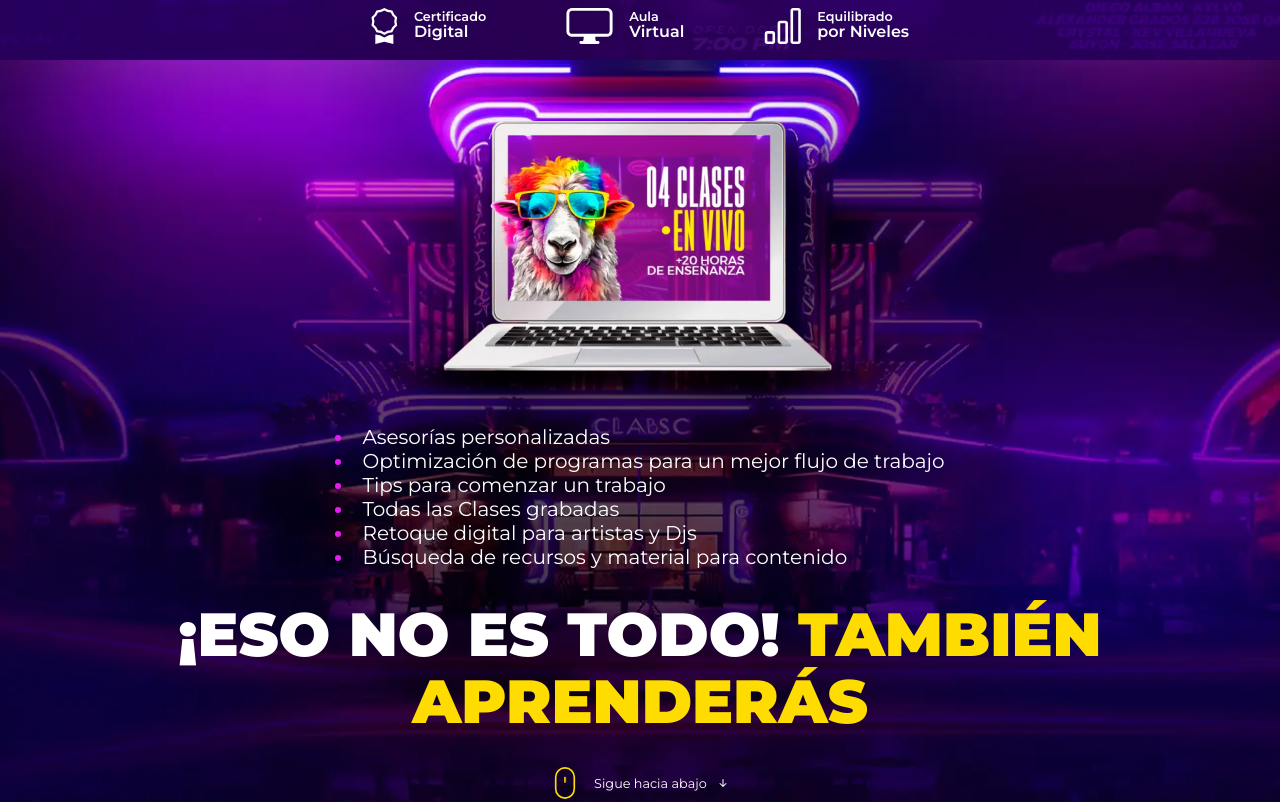
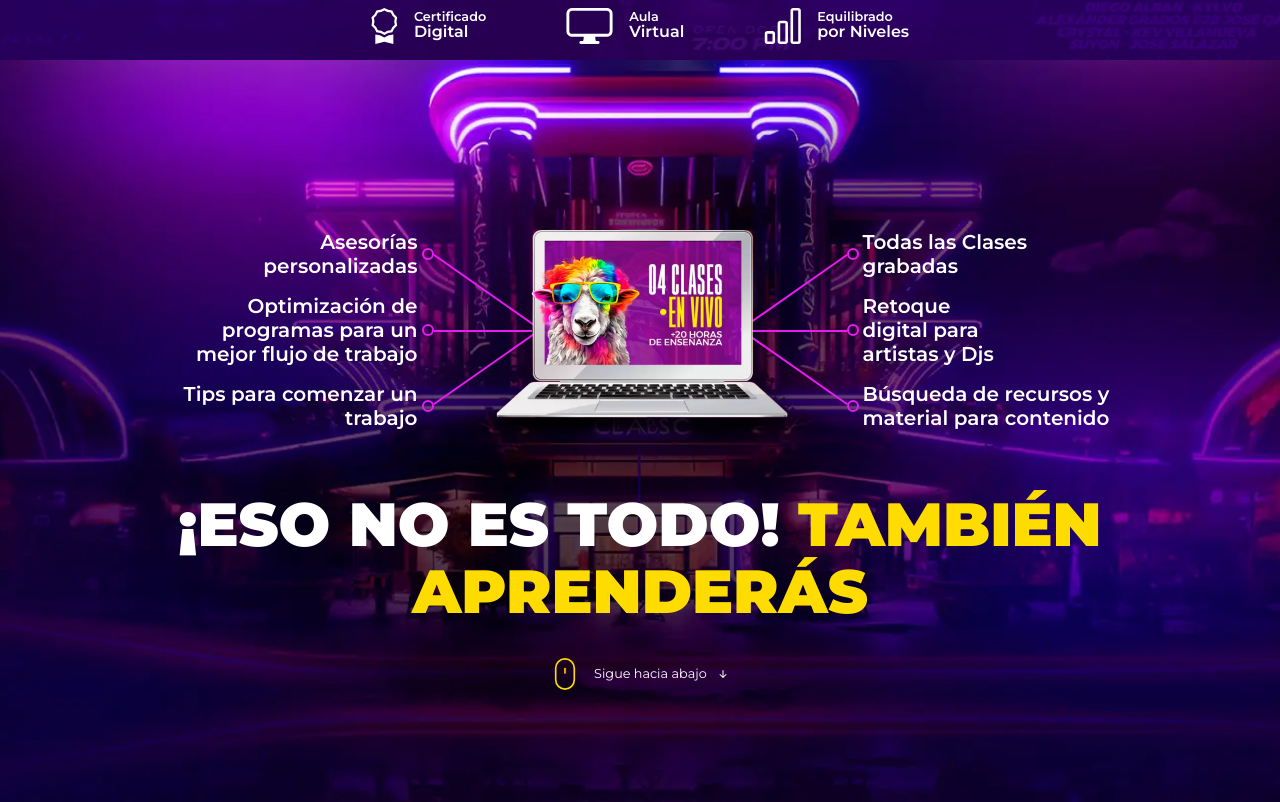
Before and after one commit to Samuel-Gom/edc-creative, a plain HTML site: page index.html in a window 1280 px wide. Shown: the part 740-1542 px from the top of the page. Drawn offline with Linux system fonts and the light colour scheme.

Commit message:
changes in styles

```diff
--- a/css/styles.css
+++ b/css/styles.css
@@ -347,7 +347,7 @@ p { text-wrap: pretty; }
 
 .about__figure {
   width: 100%;
-  max-width: 600px;
+  max-width: 500px;
 }
 
 .about__figure img {
@@ -365,6 +365,7 @@ p { text-wrap: pretty; }
   display: flex;
   flex-direction: column;
   gap: 1rem;
+  font-weight: 600;
 }
 
 .about__item {
@@ -498,9 +499,10 @@ p { text-wrap: pretty; }
   position: relative;
   display: flex;
   flex-direction: column;
-  justify-content: flex-end;
+  justify-content: center;
   width: 100%;
   max-width: 350px;
+  height: 350px;
   padding: 2rem;
   background-color: #17003B;
   border-radius: 4.8rem 0 4.8rem 0;
@@ -641,7 +643,7 @@ p { text-wrap: pretty; }
   display: flex;
   justify-content: center;
   flex-wrap: wrap;
-  gap: 1rem;
+  gap: 1rem 5rem;
 }
 
 .pricing__info-content {
@@ -665,6 +667,7 @@ p { text-wrap: pretty; }
 }
 
 .pricing__info-text {
+  width: min-content;
   font-size: var(--step--1);
   font-weight: 700;
 }
@@ -953,11 +956,77 @@ p { text-wrap: pretty; }
 
   /* SECTION ABOUT */
   .about-pro {
-    /* display: flex; */
+    position: relative;
+    display: block;
+  }
+
+  .about__figure {
+    display: block;
+    width: 450px;
+    margin-inline: auto;
   }
 
   .about-pro .about__list {
+    position: absolute;
     display: block;
+    width: 250px;
+  }
+
+  .about-pro .about__list--one,
+  .about-pro .about__list--two {
+    display: inline-flex;
+    flex-direction: column;
+    gap: 1rem;
+    list-style: none;
+  }
+
+  .about-pro .about__list--one {
+    top: 0;
+    left: -34%;
+    text-align: right;
+  }
+
+  .about__item--one {
+    position: relative;
+
+    &::after {
+      content: "";
+      position: absolute;
+      top: 50%;
+      right: -1rem;
+      display: block;
+      width: .5rem;
+      height: .5rem;
+      border-radius: 50%;
+      border: 2px solid var(--rose);
+      transform: translateY(-50%);
+    }
+  }
+
+  .about-pro .about__list--two {
+    top: 0;
+    right: -34%;
+  }
+
+  .about__item--two {
+    position: relative;
+
+    &::after {
+      content: "";
+      position: absolute;
+      top: 50%;
+      left: -1rem;
+      display: block;
+      width: .5rem;
+      height: .5rem;
+      border-radius: 50%;
+      border: 2px solid var(--rose);
+      transform: translateY(-50%);
+    }
+  }
+
+  .about__item--two:nth-child(2) {
+    width: 150px;
   }
 
   .about__container-lists {
@@ -968,17 +1037,174 @@ p { text-wrap: pretty; }
   .btn__primary--pricing { padding-inline: 3rem; }
 }
 
+@media (width >= 896px) {
+  /* SECTION ABOUT */
+  .about__figure {
+    position: relative;
+    z-index: 10;
+  }
+
+  .about-pro .about__list--one {
+    left: -45%;
+  }
+
+  .about__item--one:nth-child(1) {
+    &::before {
+      content: "";
+      position: absolute;
+      top: calc(50% + 1.3rem);
+      left: calc(100% + .6rem);
+      display: block;
+      width: 4rem;
+      border: 1px solid var(--rose);
+      transform: rotate(35deg);
+    }
+  }
+
+  .about__item--one:nth-child(2) {
+    &::before {
+      content: "";
+      position: absolute;
+      top: 50%;
+      left: calc(100% + 1rem);
+      display: block;
+      width: 3.5rem;
+      border: 1px solid var(--rose);
+    }
+  }
+
+  .about__item--one:nth-child(3) {
+    &::before {
+      content: "";
+      position: absolute;
+      top: calc(50% - 1.3rem);
+      left: calc(100% + .6rem);
+      display: block;
+      width: 4rem;
+      border: 1px solid var(--rose);
+      transform: rotate(-35deg);
+    }
+  }
+
+  .about-pro .about__list--two {
+    right: -45%;
+  }
+
+  .about__item--two:nth-child(1) {
+    &::before {
+      content: "";
+      position: absolute;
+      top: calc(50% + 1.3rem);
+      right: calc(100% + .6rem);
+      display: block;
+      width: 4rem;
+      border: 1px solid var(--rose);
+      transform: rotate(-35deg);
+    }
+  }
+
+  .about__item--two:nth-child(2) {
+    &::before {
+      content: "";
+      position: absolute;
+      top: 50%;
+      right: calc(100% + 1rem);
+      display: block;
+      width: 3.5rem;
+      border: 1px solid var(--rose);
+    }
+  }
+
+  .about__item--two:nth-child(3) {
+    &::before {
+      content: "";
+      position: absolute;
+      top: calc(50% - 1.3rem);
+      right: calc(100% + .6rem);
+      display: block;
+      width: 4rem;
+      border: 1px solid var(--rose);
+      transform: rotate(35deg);
+    }
+  }
+}
+
 @media (width >= 1024px) {
+  /* SECTION ABOUT */
+  .about-pro .about__list--one {
+    left: -55%;
+  }
+
+  .about__item--one:nth-child(1) {
+    &::before {
+      top: calc(50% + 2.3rem);
+      left: calc(100% + .25rem);
+      width: 8rem;
+      border: 1px solid var(--rose);
+      transform: rotate(35deg);
+    }
+  }
+
+  .about__item--one:nth-child(2) {
+    &::before {
+      width: 6rem;
+    }
+  }
+
+  .about__item--one:nth-child(3) {
+    &::before {
+      top: calc(50% - 2.5rem);
+      left: calc(100% + .25rem);
+      width: 8rem;
+      transform: rotate(-35deg);
+    }
+  }
+
+  .about-pro .about__list--two {
+    right: -55%;
+  }
+
+  .about__item--two:nth-child(1) {
+    &::before {
+      top: calc(50% + 2.3rem);
+      right: calc(100% + .25rem);
+      width: 8rem;
+      border: 1px solid var(--rose);
+      transform: rotate(-35deg);
+    }
+  }
+
+  .about__item--two:nth-child(2) {
+    &::before {
+      width: 6rem;
+    }
+  }
+
+  .about__item--two:nth-child(3) {
+    &::before {
+      top: calc(50% - 2.5rem);
+      right: calc(100% + .25rem);
+      width: 8rem;
+      transform: rotate(35deg);
+    }
+  }
+
+  /* SECTION PRICING */
   .pricing {
     flex-direction: row;
     justify-content: space-between;
-   }
+  }
 
   .pricing__content {
     align-self: center;
     gap: 2rem;
-    width: 650px;
+    width: 600px;
   }
 
-  .pricing__info { justify-content: flex-start; }
+  .pricing__info { justify-content: space-between; }
+
+  .pricing__card {
+    gap: 1.2rem;
+    padding: 3rem 2.5rem;
+  }
 }
--- a/index.html
+++ b/index.html
@@ -111,14 +111,14 @@
           <img src="./assets/img/clases.webp" alt="About the class" loading="lazy">
         </figure>
         <ul class="about__list about__list--one">
-          <li class="about__item">Asesorías personalizadas</li>
-          <li class="about__item">Optimización de programas para un mejor flujo de trabajo</li>
-          <li class="about__item">Tips para comenzar un trabajo</li>
+          <li class="about__item about__item--one">Asesorías personalizadas</li>
+          <li class="about__item about__item--one">Optimización de programas para un mejor flujo de trabajo</li>
+          <li class="about__item about__item--one">Tips para comenzar un trabajo</li>
         </ul>
         <ul class="about__list about__list--two">
-          <li class="about__item">Todas las Clases grabadas</li>
-          <li class="about__item">Retoque digital para artistas y Djs</li>
-          <li class="about__item">Búsqueda de recursos y material para contenido</li>
+          <li class="about__item about__item--two">Todas las Clases grabadas</li>
+          <li class="about__item about__item--two">Retoque digital para artistas y Djs</li>
+          <li class="about__item about__item--two">Búsqueda de recursos y material para contenido</li>
         </ul>
       </div>
       <h3 class="title">
@@ -216,7 +216,7 @@
             <img src="./assets/icons/resources.svg" alt="Icon resources" loading="lazy">
           </div>
         </article>
-        <article class="slider__card">
+        <!-- <article class="slider__card">
           <span class="slider__title">Estrategias</span>
           <ul class="slider__list">
             <li class="slider__item">
@@ -232,7 +232,7 @@
           <div class="slider__icon">
             <img src="./assets/icons/strategies.svg" alt="Icon strategies" loading="lazy">
           </div>
-        </article>
+        </article> -->
         <!-- <article class="slider__card">
           <span class="slider__title">Beneficios</span>
           <ul class="slider__list">
@@ -337,23 +337,23 @@
         <span class="title-yellow">FRECUENTES</span>
       </h4>
       <div class="faq-content">
-        <details class="faq__details">
+        <details class="faq__details" name="question">
           <summary class="faq__title">¿Por qué inscribirme al Curso?</summary>
           <p class="faq__answer">Aprenderás técnicas avanzadas que te permitirán crear trabajos exclusivos y de alta calidad en el ámbito de Flyers y Motion, lo que te abrirá oportunidades para trabajar con una variedad de clientes, desde artistas hasta eventos y empresas en redes sociales.</p>
         </details>
-        <details class="faq__details">
+        <details class="faq__details" name="question">
           <summary class="faq__title">¿Cómo iniciar sesión?</summary>
           <p class="faq__answer">Aprenderás técnicas avanzadas que te permitirán crear trabajos exclusivos y de alta calidad en el ámbito de Flyers y Motion, lo que te abrirá oportunidades para trabajar con una variedad de clientes, desde artistas hasta eventos y empresas en redes sociales.</p>
         </details>
-        <details class="faq__details">
+        <details class="faq__details" name="question">
           <summary class="faq__title">¿Qué tiempo dura el curso?</summary>
           <p class="faq__answer">Aprenderás técnicas avanzadas que te permitirán crear trabajos exclusivos y de alta calidad en el ámbito de Flyers y Motion, lo que te abrirá oportunidades para trabajar con una variedad de clientes, desde artistas hasta eventos y empresas en redes sociales.</p>
         </details>
-        <details class="faq__details">
+        <details class="faq__details" name="question">
           <summary class="faq__title">¿Cómo es la certificación?</summary>
           <p class="faq__answer">Aprenderás técnicas avanzadas que te permitirán crear trabajos exclusivos y de alta calidad en el ámbito de Flyers y Motion, lo que te abrirá oportunidades para trabajar con una variedad de clientes, desde artistas hasta eventos y empresas en redes sociales.</p>
         </details>
-        <details class="faq__details">
+        <details class="faq__details" name="question">
           <summary class="faq__title">¿Cómo me contacto con soporte?</summary>
           <p class="faq__answer">Aprenderás técnicas avanzadas que te permitirán crear trabajos exclusivos y de alta calidad en el ámbito de Flyers y Motion, lo que te abrirá oportunidades para trabajar con una variedad de clientes, desde artistas hasta eventos y empresas en redes sociales.</p>
         </details>
```
